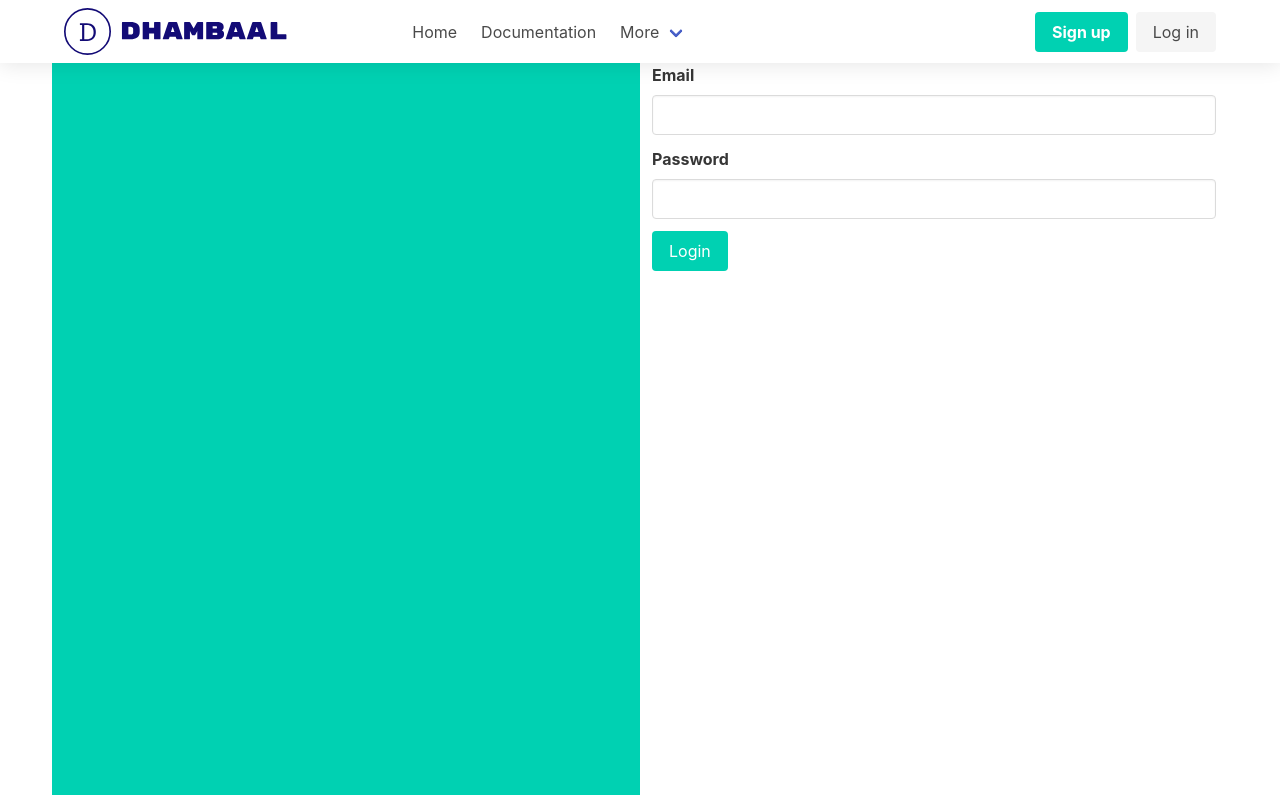
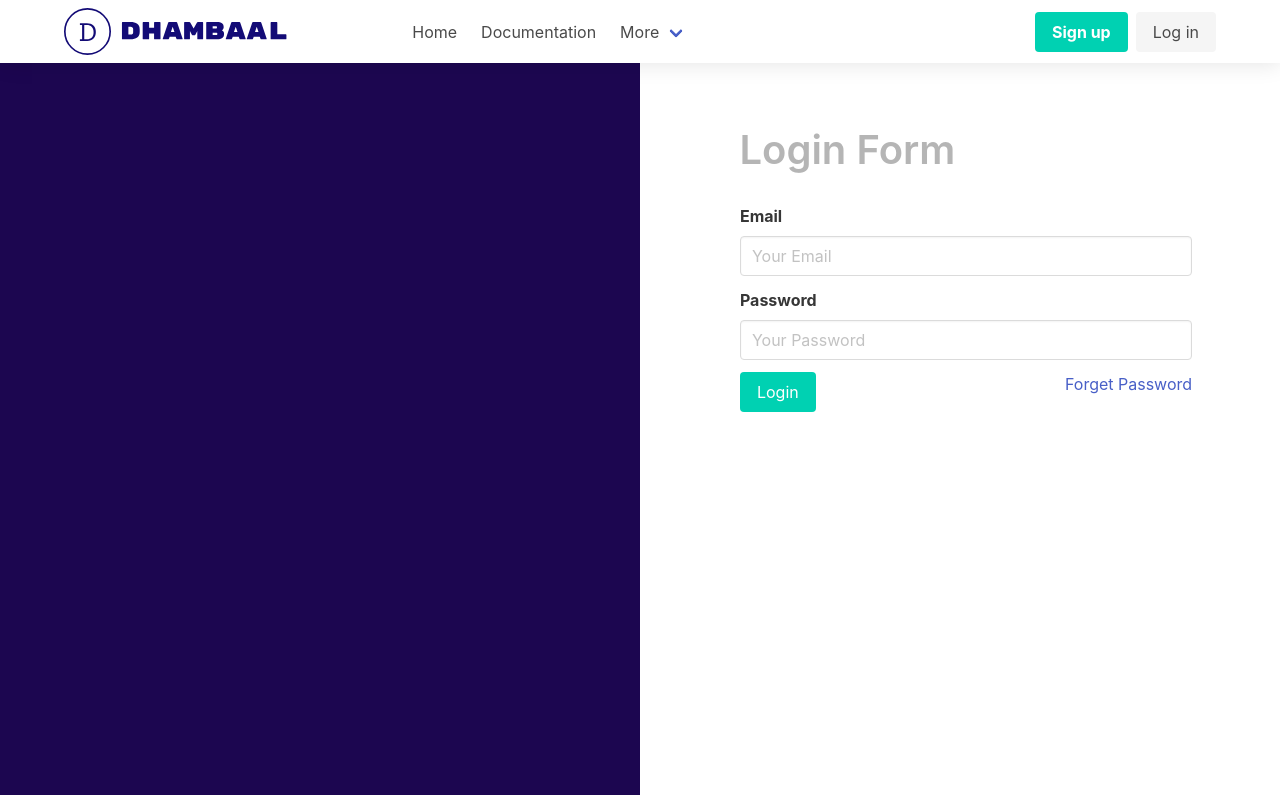
Before and after one commit to somaliren/dhambaal, a Flask app: page /login/ in a window 1280 px wide. Run offline with Flask 2, Linux system fonts and the light colour scheme; data comes from the database, SQL or seed files in the repository; both versions use the stored data as it was after the commit.

Commit message:
:coffee: Redesigned login form and added email configuration

```diff
--- a/dhambaal/auth/auth.py
+++ b/dhambaal/auth/auth.py
@@ -4,13 +4,15 @@ from dhambaal.auth.model import User
 from dhambaal.auth.forms import LoginForm, RegisterForm
 # from werkzeug.security import check_password_hash, generate_password_hash
 from flask_bcrypt import generate_password_hash, check_password_hash
-from flask_login import current_user, login_user, logout_user
+from flask_login import current_user, login_user, logout_user, login_required
+from dhambaal.utils.mail import send
+
+
 auth = Blueprint("auth", __name__, template_folder="templates")
 
 
 @auth.route("/login/", methods=['POST', 'GET'])
 def login():
-
     # TODO 1: if user is already logged in we need to redirect to dashboard
     if current_user.is_authenticated:
         return redirect(url_for('dashboard.index'))
@@ -22,6 +24,8 @@ def login():
         if user and check_password_hash(user.password, form.password.data):
             login_user(user)
             flash("Logged in successfully", 'is-success')
+            send(recipients="amiin@asalsolutions.com",
+                 subject="Test Email", message="This is a test email")
             return redirect(url_for("dashboard.index"))
         else:
             flash("Invalid Credentials", 'is-danger')
@@ -35,13 +39,18 @@ def login():
 
 
 @auth.route('/dashboard/user/logout')
+@login_required
 def logout():
-    pass
+    # CHECK IF USER IS LOGGED IN TO LOGOUT
+    logout_user()
+    flash("Logout successfully", 'is-success')
+    return redirect(url_for("auth.login"))
 
 # Register Route
 
 
 @auth.route("/dashboard/user/register", methods=['POST', 'GET'])
+@login_required
 def register_user():
     form = RegisterForm()
 
@@ -57,6 +66,7 @@ def register_user():
 
 
 @auth.route("/dashboard/users")
+@login_required
 def users():
     users = User.query.all()
     return render_template("users.html", users=users)
--- a/dhambaal/auth/forms.py
+++ b/dhambaal/auth/forms.py
@@ -32,7 +32,7 @@ class RegisterForm(FlaskForm):
 
 class LoginForm(FlaskForm):
     email = StringField('Email', validators=[
-                        DataRequired(), Email()])
+                        DataRequired(), Email()], render_kw={"placeholder": "Your Email"})
     password = PasswordField("Password", validators=[
-        DataRequired()])
+        DataRequired()], render_kw={"placeholder": "Your Password"})
     submit = SubmitField('Login')
--- a/dhambaal/auth/templates/login.html
+++ b/dhambaal/auth/templates/login.html
@@ -1,12 +1,15 @@
 {% extends "base.html" %}
 {%block content%}
-{% from 'helpers/form_input.html' import form_input%}
+{% from 'macros.html' import render_input%}
+{% from 'macros.html' import render_input%}
 <div class="columns">
     {%include 'login_side_left.html'%}
     <!-- Login side left -->
 
+
     <div class="column">
     <div class="login-side-right">
+
     <!-- Display Flashed Messages -->
     {%with messages = get_flashed_messages(with_categories=true) %}
               {%if messages%}
@@ -20,13 +23,21 @@
         {%endfor%}
         {%endif%}
     {%endwith%}
-
+    <div class="container">
+        <div class="auth-header" >
+            <h2 class="title is-2 has-text-grey-light">Login Form</h2>
+        </div>
     <form method="POST">
         {{form.csrf_token()}}
-        {{form_input(label=form.email.label,errors=form.email.errors,name=form.email,type='input')}}
-        {{form_input(label=form.password.label,errors=form.password.errors,name=form.password,type='input')}}
+        {{render_input(form.email)}}
+        {{render_input(form.password)}}
+        <div class="forget-password">
         {{form.submit(class="button is-primary")}}
+        <a href="#">Forget Password</a>
+        </div>
     </form>
+
+    </div>
     </div>
     </div>
 
--- a/dhambaal/auth/templates/login_side_left.html
+++ b/dhambaal/auth/templates/login_side_left.html
@@ -1,5 +1,5 @@
 <div class="column has-background-primary login-side-left">
-<div class="container">
+<!-- <div class="container">
 
+</div> -->
 </div>
-</div>
--- a/dhambaal/dashboard/templates/layout/header.html
+++ b/dhambaal/dashboard/templates/layout/header.html
@@ -63,7 +63,7 @@
         <div class="navbar-item">
         {% if current_user.is_authenticated%}
         Welcome, {{current_user.name}}
-        <a class="{{url_for('auth.logout')}}"> Logout </a>
+        <a href="{{url_for('auth.logout')}}"> Logout </a>
         {%endif%}
 
         </div>
--- a/dhambaal/dashboard/templates/macros.html
+++ b/dhambaal/dashboard/templates/macros.html
@@ -25,3 +25,26 @@
         {%endif%}
     </div>
 {%endmacro%}
+
+
+
+{# render_input #}
+{% macro render_input(input)%}
+ <div class="field">
+        {{input.label(class='label')}}
+        {%if input.errors %}
+        {%for error in input.errors %}
+        <div class="control">
+        {{input(class='input is-danger')}}
+            <div class="has-text-weight-light has-text-danger">
+                {{error}}
+            </div>
+        </div>
+        {%endfor%}
+        {%else%}
+        <div class="control">
+            {{input(class="input")}}
+        </div>
+        {%endif%}
+    </div>
+{%endmacro%}
--- a/dhambaal/static/css/style.css
+++ b/dhambaal/static/css/style.css
@@ -41,4 +41,23 @@
 
 .login-side-left{
     height: 93vh;
+
 }
+
+form{
+    margin-top: 2rem;
+    width:80%;
+    margin:auto;
+}
+.auth-header{
+    margin-top: 4rem;
+    padding-left: 3.5rem;
+    padding-bottom: 2rem;
+}
+.has-background-primary{
+    background:rgb(28, 6, 80)  !important;
+}
+.forget-password{
+    display:flex;
+    justify-content: space-between;
+}
--- a/dhambaal/templates/base.html
+++ b/dhambaal/templates/base.html
@@ -10,10 +10,8 @@
 </head>
 <body>
     {% include 'header.html' %}
-    <div class="container">
     {%block content%}
 
     {%endblock content%}
-    </div>
 </body>
 </html>
```
Also changed, not shown: dhambaal/__init__.py (+12 -4 lines), dhambaal/config.py (added, +35 -0 lines), dhambaal/dashboard/views.py (+8 -0 lines), dhambaal/utils/mail.py (added, +9 -0 lines), dhambaal/dhambaal.db, 3 other files.
